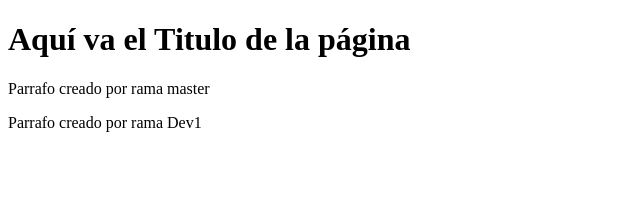
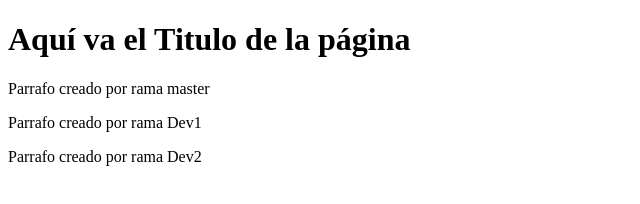
Before and after one commit to Alejandro920708/Proyect-Web-CompanyD, a plain HTML site: page Index.html in a window 1280 px wide. Shown: the whole page, without its empty margins (0-640 px from the left). Drawn offline with Linux system fonts and the light colour scheme.

Commit message:
Parrafo creado por rama Dev2

```diff
--- a/Index.html
+++ b/Index.html
@@ -10,5 +10,6 @@
     <h1>Aquí va el Titulo de la página</h1>
     <p>Parrafo creado por rama master</p>
     <p>Parrafo creado por rama Dev1</p>
+    <p>Parrafo creado por rama Dev2</p>
 </body>
 </html>
```
